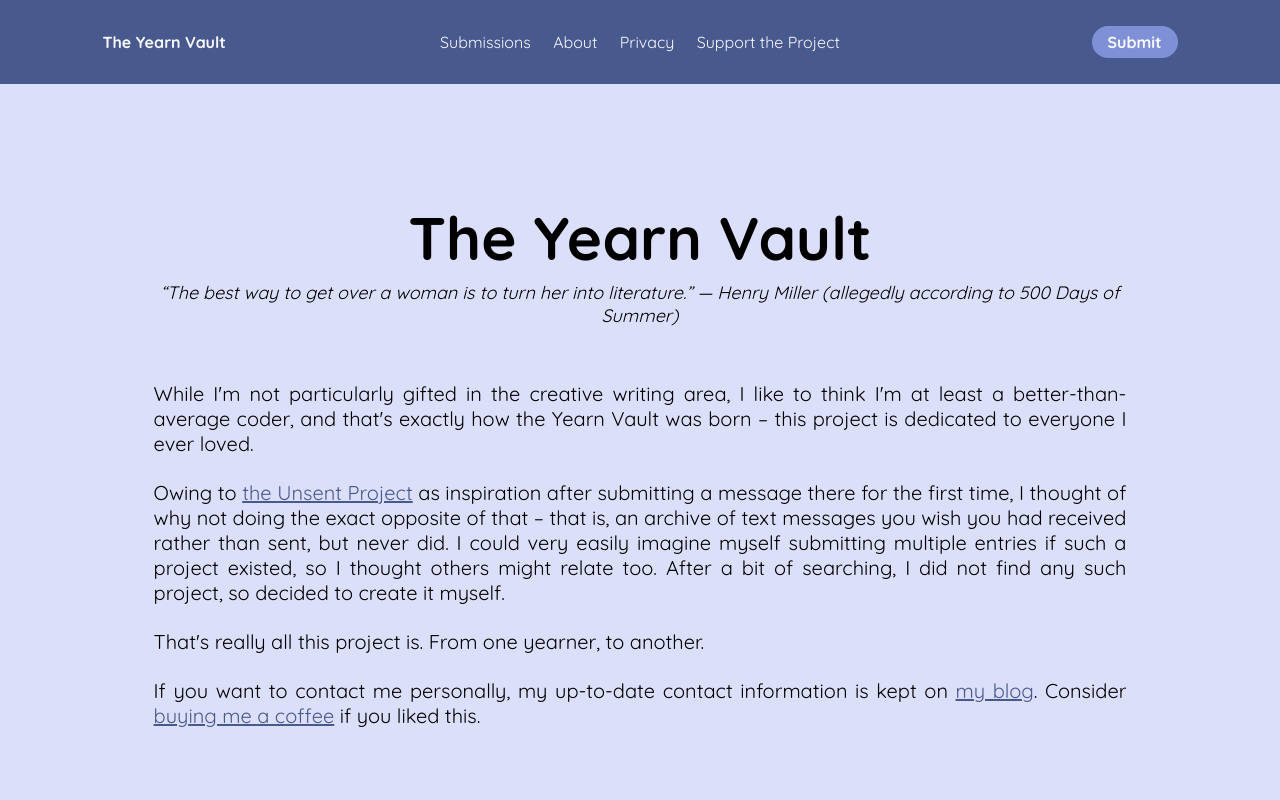
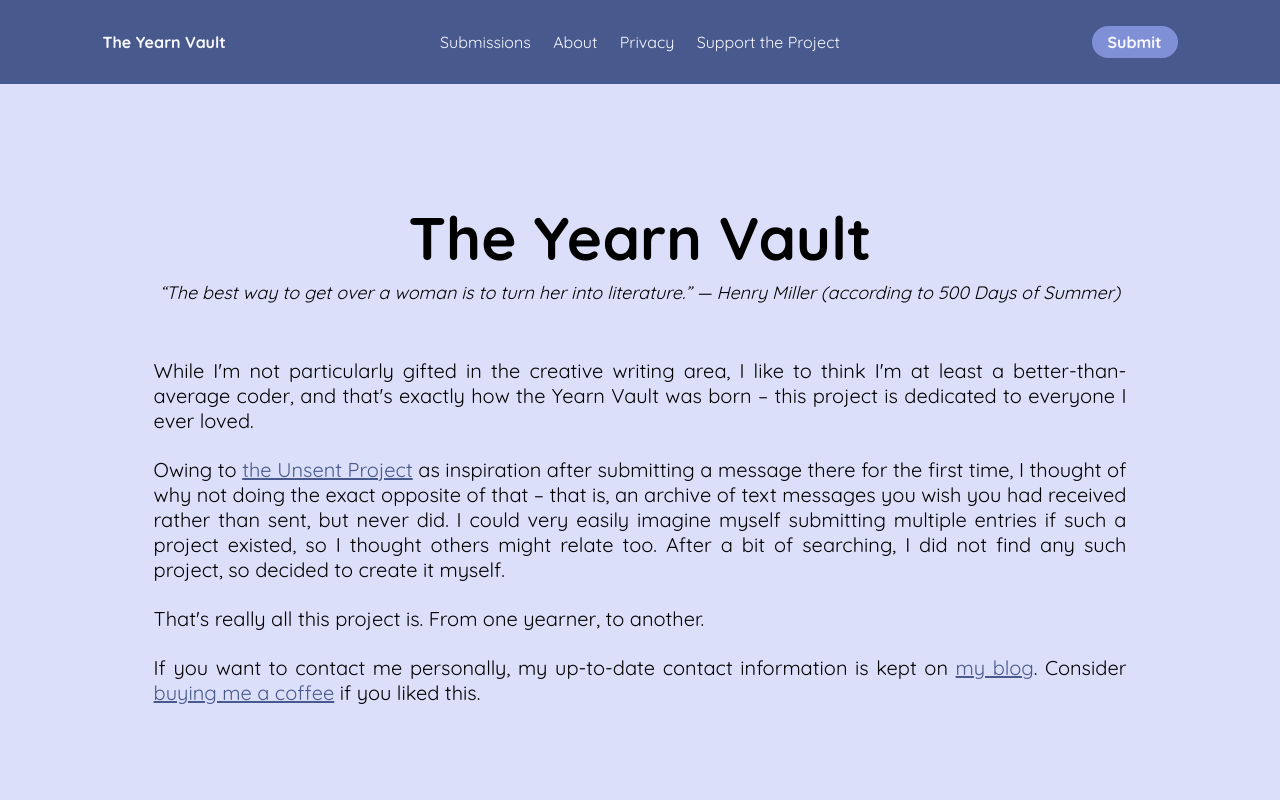
Before and after one commit to jewelcodes/the-yearn-vault, a React (Create React App) app in the folder frontend/: page /about in a window 1280 px wide. Shown: the top 800 px of the page. Built offline with nearby package versions, Linux system fonts and the light colour scheme.

Commit message:
about: edit text

```diff
--- a/frontend/src/pages/About/About.tsx
+++ b/frontend/src/pages/About/About.tsx
@@ -6,7 +6,7 @@ export default function About() {
     return (
         <section className="about">
             <h1>The Yearn Vault</h1>
-            <h2>&ldquo;The best way to get over a woman is to turn her into literature.&rdquo; &mdash; Henry Miller (allegedly according to 500 Days of Summer)</h2>
+            <h2>&ldquo;The best way to get over a woman is to turn her into literature.&rdquo; &mdash; Henry Miller (according to 500 Days of Summer)</h2>
             <p>While I'm not particularly gifted in the creative writing area, I like to think I'm at least a better-than-average coder, and that's exactly how the Yearn Vault was born &ndash; this project is dedicated to everyone I ever loved.</p>
             <p>Owing to <a href="https://theunsentproject.com/">the Unsent Project</a> as inspiration after submitting a message there for the first time, I thought of why not doing the exact opposite of that &ndash; that is, an archive of text messages you wish you had received rather than sent, but never did. I could very easily imagine myself submitting multiple entries if such a project existed, so I thought others might relate too. After a bit of searching, I did not find any such project, so decided to create it myself.</p>
             <p>That's really all this project is. From one yearner, to another.</p>
```
